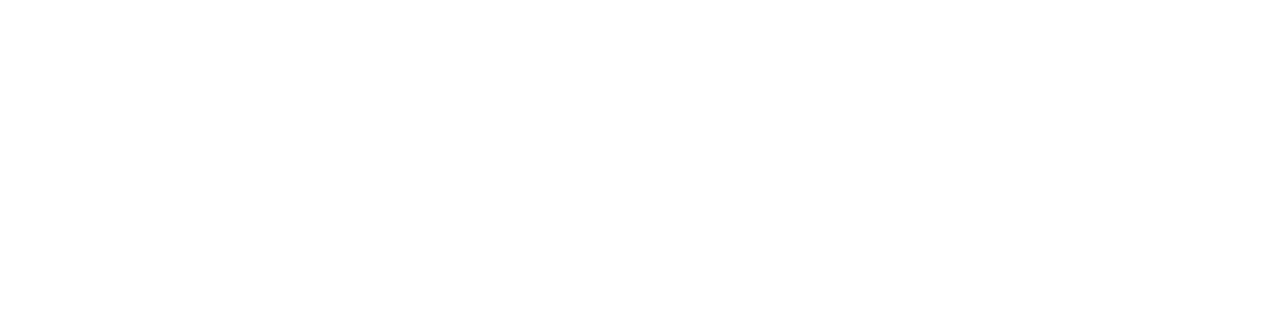
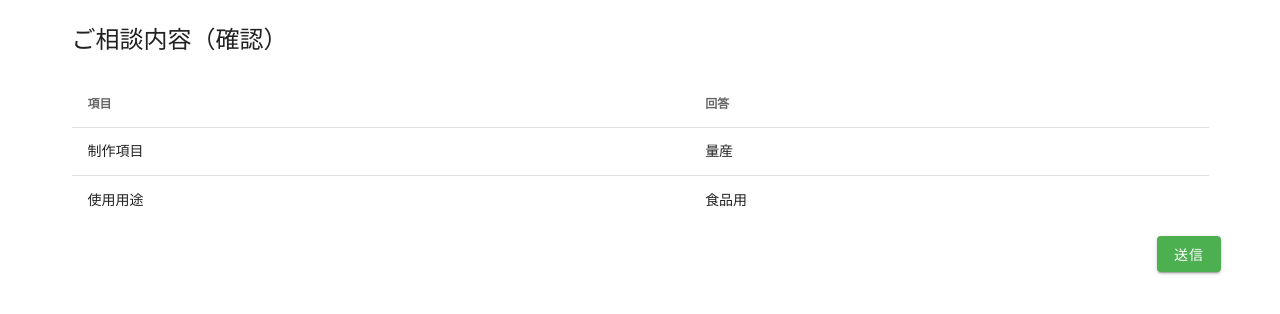
Before and after one commit to telumo/lp-form-proto, a Nuxt app: page /confirm/soudan in a window 1280 px wide. Before the commit this address had no page. Shown: the top 314 px of the page. Built offline with nearby package versions, Linux system fonts and the light colour scheme.

Commit message:
相談確認ビュー作成

```diff
--- /dev/null
+++ b/pages/confirm/soudan.vue
@@ -0,0 +1,44 @@
+<template>
+  <v-container fluid>
+    <v-row>
+      <v-col cols="12" class="headline"> ご相談内容（確認） </v-col>
+    </v-row>
+    <v-row>
+      <v-col>
+        <v-simple-table>
+          <template v-slot:default>
+            <thead>
+              <tr>
+                <th class="text-left">項目</th>
+                <th class="text-left">回答</th>
+              </tr>
+            </thead>
+            <tbody>
+              <tr v-for="item in items" :key="item.name">
+                <td>{{ item.name }}</td>
+                <td>{{ item.answer }}</td>
+              </tr>
+            </tbody>
+          </template>
+        </v-simple-table>
+      </v-col>
+    </v-row>
+    <v-row>
+      <v-spacer />
+      <v-btn class="success">送信</v-btn>
+    </v-row>
+  </v-container>
+</template>
+
+<script>
+export default {
+  data() {
+    return {
+      items: [
+        { name: "制作項目", answer: "量産" },
+        { name: "使用用途", answer: "食品用" },
+      ],
+    };
+  },
+};
+</script>
```
